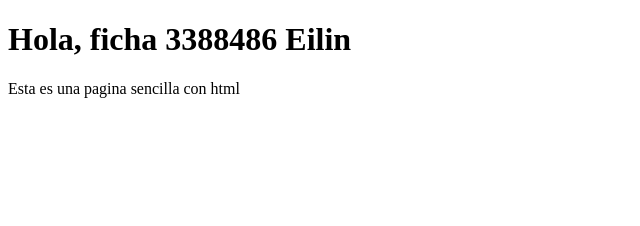
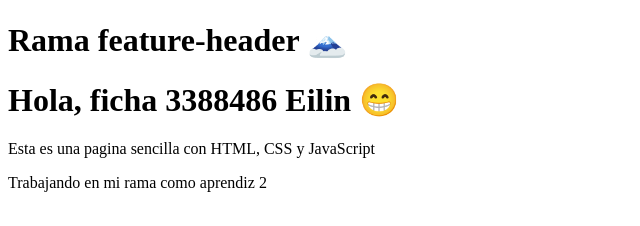
Before and after one commit to eilinjireth25-ui/Proyecto-Equipo, a plain HTML site: page index.html in a window 1280 px wide. Shown: the whole page, without its empty margins (0-640 px from the left). Drawn offline with Linux system fonts and the light colour scheme.

Commit message:
Cambios del encabezado

```diff
--- a/index.html
+++ b/index.html
@@ -6,8 +6,9 @@
 
 </head>
 <body>
-
-    <h1>Hola, ficha 3388486  Eilin</h1>
-    <p>Esta es una pagina sencilla con html</p>
+    <h1>Rama feature-header &#128507;</h1>
+    <h1>Hola, ficha 3388486  Eilin &#128513;</h1>
+    <p>Esta es una pagina sencilla con HTML, CSS y JavaScript</p>
+    <p>Trabajando en mi rama como aprendiz 2</p>
 </body>
 </html>
```
